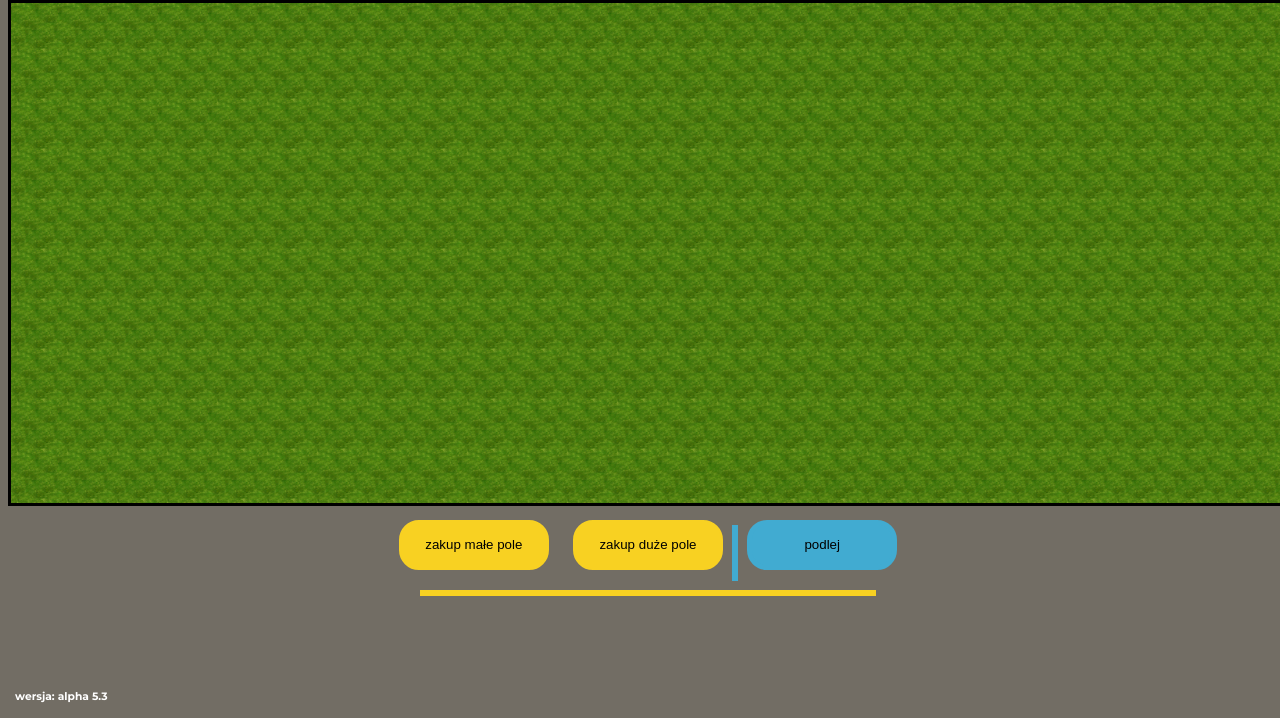
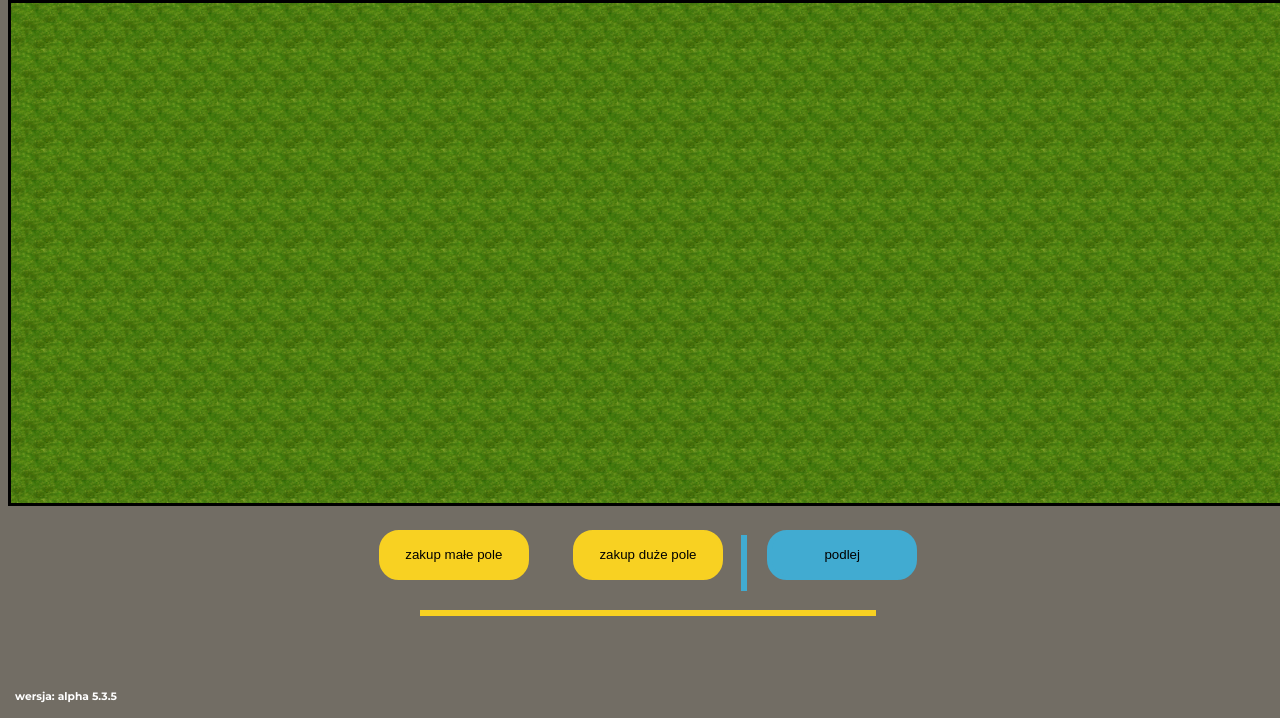
Before and after one commit to Wiktor102/FarmAdventure, a plain HTML site: page index.html in a window 1280 px wide. Shown: the part 82-800 px from the top of the page. Drawn offline with Linux system fonts and the light colour scheme.

Commit message:
Version 5.3.5 . Inprooved button area look.

```diff
--- a/index.html
+++ b/index.html
@@ -79,7 +79,7 @@
 
 
 
-        <h6>wersja: alpha 5.3</h6>
+        <h6>wersja: alpha 5.3.5</h6>
 
 
 
--- a/style.css
+++ b/style.css
@@ -26,7 +26,7 @@ button{
     background-color: #f8d122;
     width: 150px;
     height: 50px;
-    margin: 10px;
+    margin: 20px;
     padding: 5px;
 }
 
@@ -64,7 +64,7 @@ button:hover{
     content: '';
     position: absolute;
     display: block;
-    right: 154px;
+    right: 165px;
     top: 0;
 }
 
```
